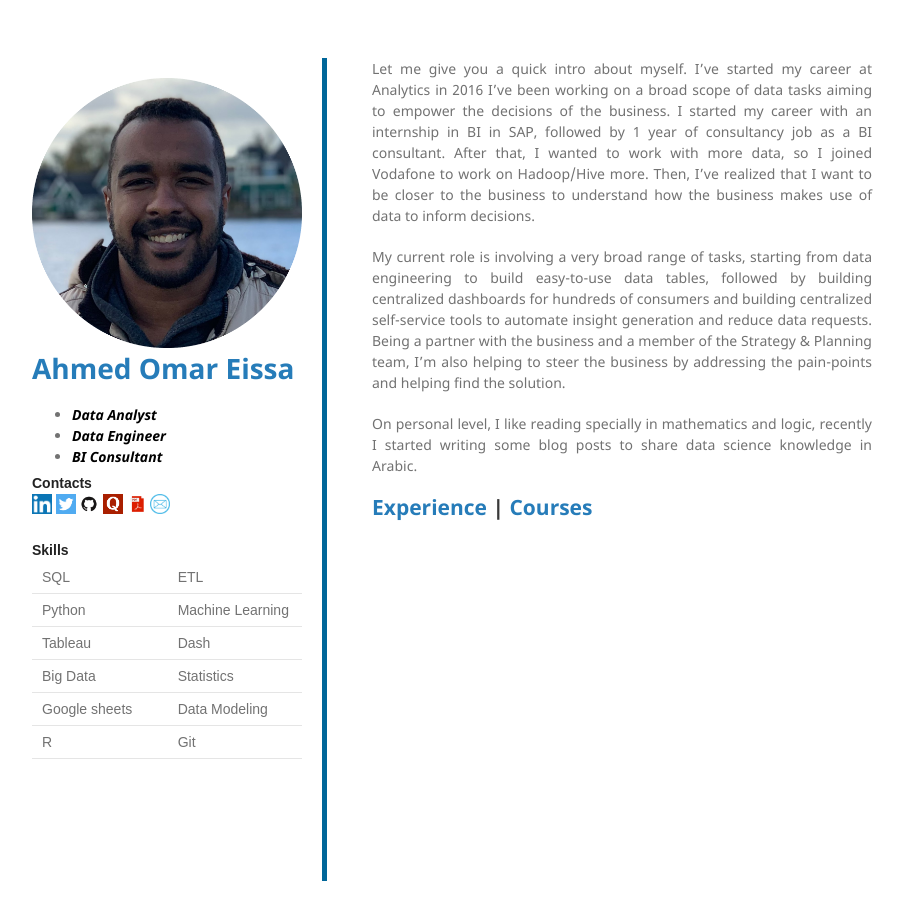
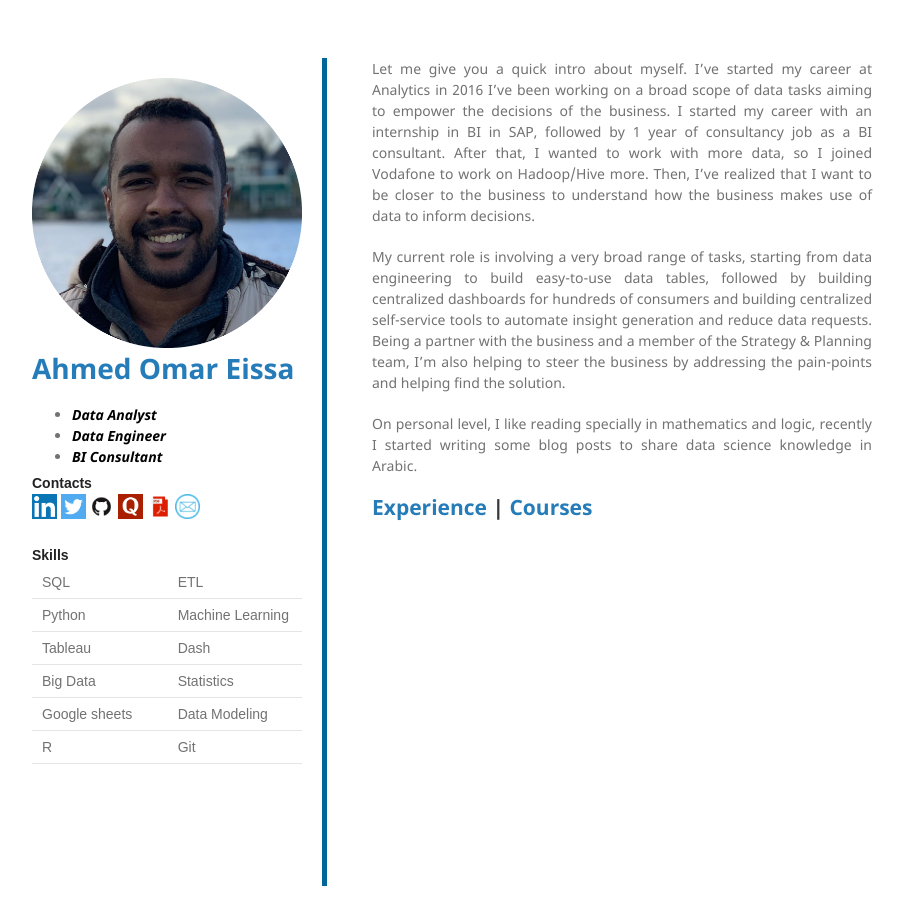
Before and after one commit to AhmedOmarEissa/AhmedOmarEissa.github.io, a Jekyll site: the page built from index.md, in a window 1280 px wide. Shown: the whole page, without its empty margins (198-1102 px from the left). Built offline with Jekyll 4.4.1, drawn with Linux system fonts in a browser that asks for light colours.

Commit message:
Update default.html

```diff
--- a/_layouts/default.html
+++ b/_layouts/default.html
@@ -37,24 +37,24 @@
         <p style="text-align: left;"> <strong><span style="font-family:
             Arial, Helvetica, sans-serif;">Contacts  </span></strong> </br>
         <a href="https://www.linkedin.com/in/ahmedomareissa/" target="_blank">
-            <img  src="https://github.com/AhmedOmarEissa/AhmedOmarEissa.github.io/raw/master/assets/img/Linkedin-Icon.png" width=20" height="20">
+            <img  src="https://github.com/AhmedOmarEissa/AhmedOmarEissa.github.io/raw/master/assets/img/Linkedin-Icon.png" width=25" height="25">
         </a>
         <a href="https://twitter.com/AhmedOmarEissa" target="_blank">
-            <img  src="https://github.com/AhmedOmarEissa/AhmedOmarEissa.github.io/raw/master/assets/img/twitter.png" width=20" height="20">
+            <img  src="https://github.com/AhmedOmarEissa/AhmedOmarEissa.github.io/raw/master/assets/img/twitter.png" width=25" height="25">
         </a>
         <a href="https://github.com/AhmedOmarEissa" target="_blank">
-            <img  src="https://github.com/AhmedOmarEissa/AhmedOmarEissa.github.io/raw/master/assets/img/GitHub-Mark.png" width=20" height="20">
+            <img  src="https://github.com/AhmedOmarEissa/AhmedOmarEissa.github.io/raw/master/assets/img/GitHub-Mark.png" width=25" height="25">
         </a>
 
         <a href="https://www.quora.com/profile/Ahmed-Omar-Eissa" target="_blank">
-            <img  src="https://github.com/AhmedOmarEissa/AhmedOmarEissa.github.io/raw/master/assets/img/Quora.png" width=20" height="20">
+            <img  src="https://github.com/AhmedOmarEissa/AhmedOmarEissa.github.io/raw/master/assets/img/Quora.png" width=25" height="25">
         </a>
         <a href="https://github.com/AhmedOmarEissa/AhmedOmarEissa.github.io/raw/master/assets/Ahmed%20Omar%20Eissa.pdf" target="_blank">
-            <img  src="https://github.com/AhmedOmarEissa/AhmedOmarEissa.github.io/raw/master/assets/img/pdf.webp" width=20" height="20">
+            <img  src="https://github.com/AhmedOmarEissa/AhmedOmarEissa.github.io/raw/master/assets/img/pdf.webp" width=25" height="25">
         </a>
 
         <a href="mailto:ahmedomar92@yahoo.com" target="_blank">
-            <img  src="https://github.com/AhmedOmarEissa/AhmedOmarEissa.github.io/raw/master/assets/img/mail.png" width=20" height="20">
+            <img  src="https://github.com/AhmedOmarEissa/AhmedOmarEissa.github.io/raw/master/assets/img/mail.png" width=25" height="25">
         </a>
     </p>
         <strong><span style="font-family:
```
